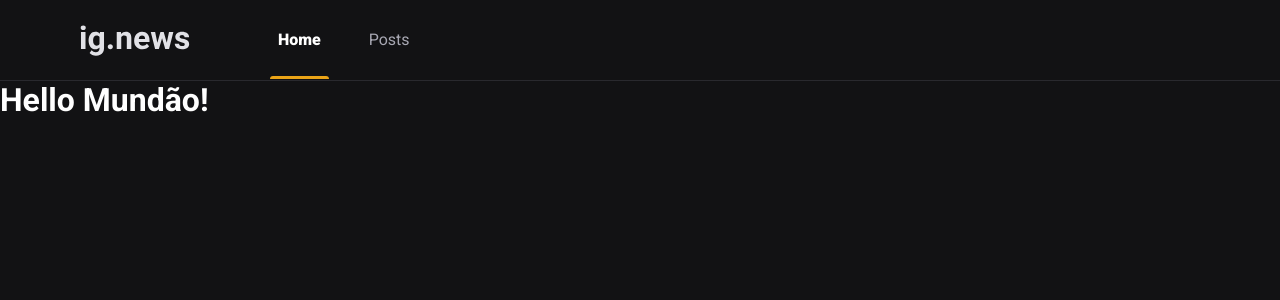
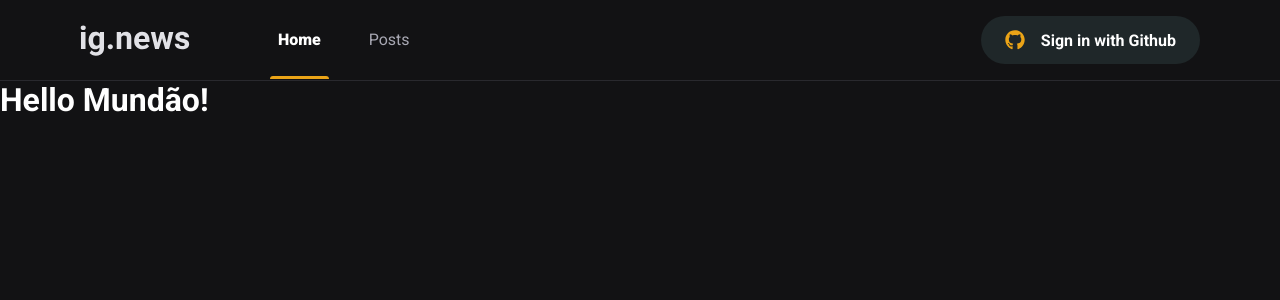
Before and after one commit to dinotudor/ignews, a Next.js app: page / in a window 1280 px wide. Shown: the top 300 px of the page. Built offline with nearby package versions, Linux system fonts and the light colour scheme.

Commit message:
SignIn Component markupt and styles

```diff
--- a/package.json
+++ b/package.json
@@ -11,6 +11,7 @@
     "next": "10.2.0",
     "react": "17.0.2",
     "react-dom": "17.0.2",
+    "react-icons": "^4.2.0",
     "sass": "^1.32.13"
   },
   "devDependencies": {
--- a/src/components/Header/index.tsx
+++ b/src/components/Header/index.tsx
@@ -1,4 +1,5 @@
 import styles from './styles.module.scss';
+import { SignInButton } from '../SingInButton';
 
 export default function Header() {
   return (
@@ -9,6 +10,7 @@
           <a href="#" className={styles.active} >Home</a>
           <a href="#">Posts</a>
         </nav>
+        <SignInButton />
       </div>
     </header>
   );
--- a/src/components/Header/styles.module.scss
+++ b/src/components/Header/styles.module.scss
@@ -45,4 +45,8 @@
       }
     }
   }
+
+  button {
+    margin-left: auto;
+  }
 }
--- /dev/null
+++ b/src/components/SingInButton/index.tsx
@@ -0,0 +1,20 @@
+import { FaGithub } from 'react-icons/fa';
+import { FiX } from 'react-icons/fi';
+import styles from './syles.module.scss';
+
+export function SignInButton () {
+  const isUserLoggedIn = false;
+
+  return isUserLoggedIn ? (
+    <button type="button" className={styles.signInButton}>
+      <FaGithub color="#04d361" />
+      Dino Tudor
+      <FiX color="#737380" className={styles.closeIcon} />
+    </button>
+  ) : (
+    <button type="button" className={styles.signInButton}>
+      <FaGithub color="#eba417" />
+      Sign in with Github
+    </button>
+  );
+}
--- /dev/null
+++ b/src/components/SingInButton/syles.module.scss
@@ -0,0 +1,27 @@
+.signInButton {
+  height: 3rem;
+  border-radius: 3rem;
+  background: var(--gray-850);
+  border: 0;
+  padding: 0 1.5rem;
+  display: flex;
+  align-items: center;
+  justify-content: center;
+  color: var(--white);
+  font-weight: bold;
+  svg {
+    width: 20px;
+    height: 20px;
+  }
+  svg.closeIcon {
+    margin-left: 1rem;
+  }
+  svg:first-child {
+    margin-right: 1rem;
+  }
+  transition: filter 0.2s;
+  &:hover {
+    filter: brightness(0.8);
+
+  }
+}
--- a/src/styles/global.scss
+++ b/src/styles/global.scss
@@ -10,6 +10,7 @@
   --gray-100: #e1e1e6;
   --gray-300: #a8a8b3;
   --gray-800: #29292e;
+  --gray-850: #1f2729;
   --gray-900: #121214;
 
   --cyan-500: ##61dafb;
```
Also changed, not shown: 1 other file (tests, documents, lock files or other folders).
